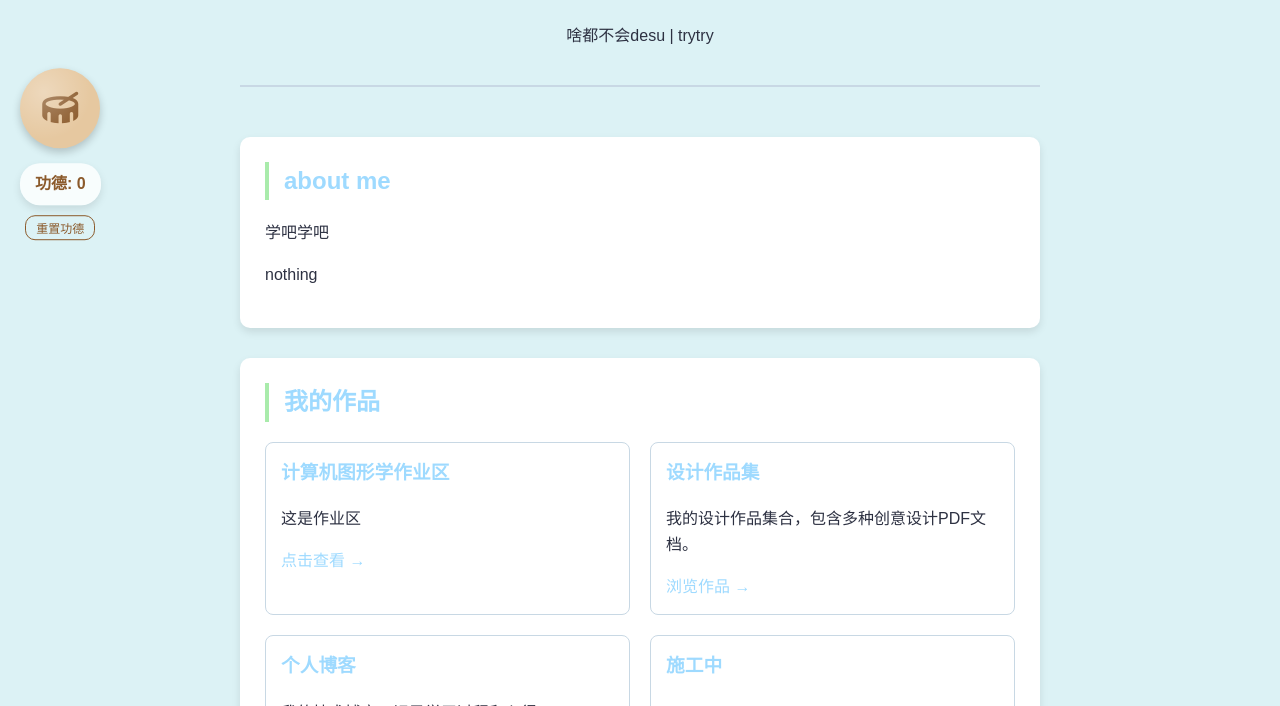
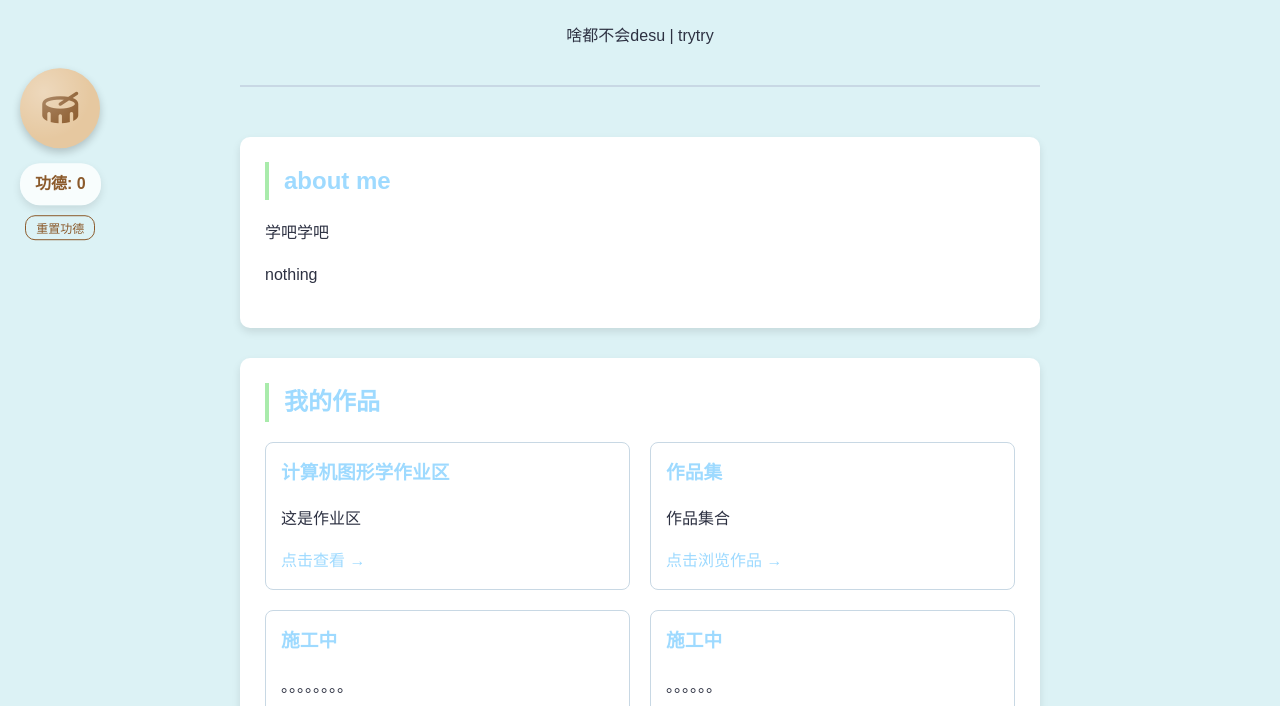
Before and after one commit to YifeiYao77/my1stweb.github.io, a plain HTML site: page index.html in a window 1280 px wide. Shown: the part 246-952 px from the top of the page. Drawn offline with Linux system fonts and the light colour scheme.

Commit message:
Update index.html

```diff
--- a/index.html
+++ b/index.html
@@ -411,14 +411,14 @@
             </div>
 
             <div class="project-item">
-                <h3 class="project-title">设计作品集</h3>
-                <p>我的设计作品集合，包含多种创意设计PDF文档。</p>
-                <a href="designs.html" class="project-link" target="_self">浏览作品 →</a>
+                <h3 class="project-title">作品集</h3>
+                <p>作品集合</p>
+                <a href="designs.html" class="project-link" target="_self">点击浏览作品 →</a>
             </div>
 
             <div class="project-item">
-                <h3 class="project-title">个人博客</h3>
-                <p>我的技术博客，记录学习过程和心得。</p>
+                <h3 class="project-title">施工中</h3>
+                <p>。。。。。。。。</p>
                 <a href="blog.html" class="project-link" target="_self">访问博客 →</a>
             </div>
 
```
